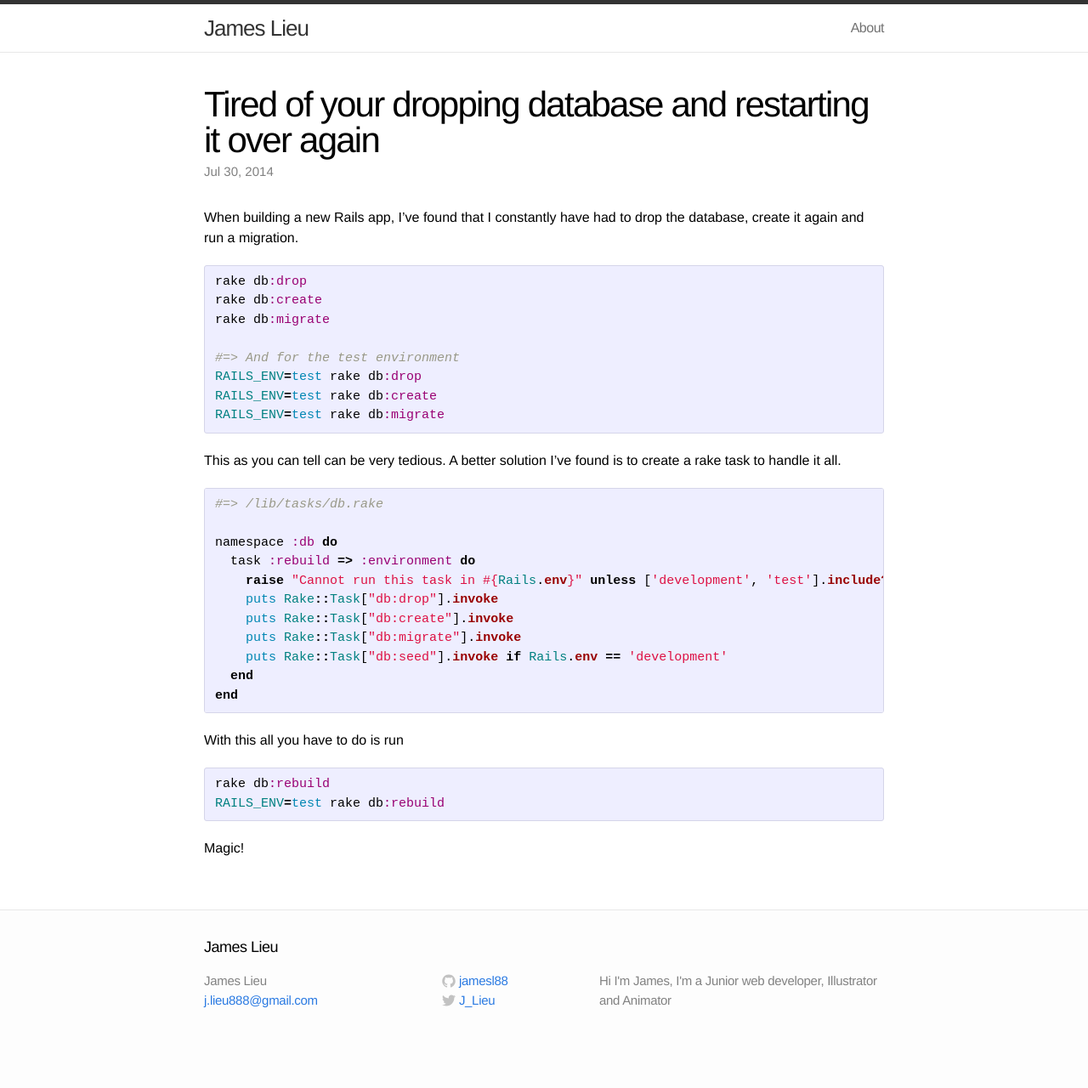
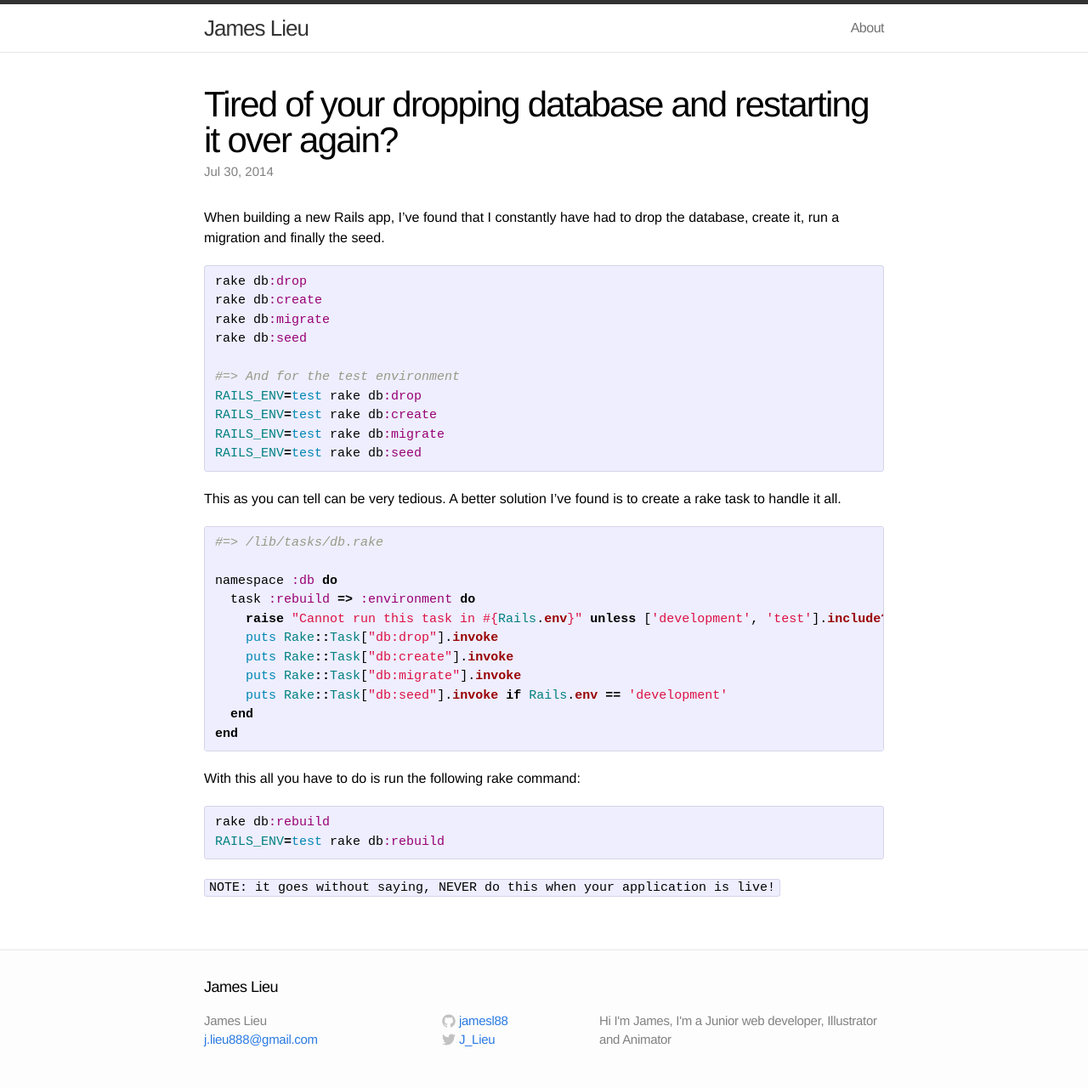
Before and after one commit to jameslieu/jameslieu.github.io, a Jekyll site: the page built from _posts/2014-07-30-rake-db-rebuild.markdown, in a window 1280 px wide. Shown: the whole page at 85% size. Built offline with Jekyll 4.4.1, drawn with Linux system fonts in a browser that asks for light colours; before the commit the page ends 1233 px from its top, so only the background shows below that.

```diff
--- a/_posts/2014-07-30-rake-db-rebuild.markdown
+++ b/_posts/2014-07-30-rake-db-rebuild.markdown
@@ -1,22 +1,24 @@
 ---
 layout: post
-title:  "Tired of your dropping database and restarting it over again"
+title:  "Tired of your dropping database and restarting it over again?"
 date:   2014-07-30 11:41:30
 categories: ruby rails
 ---
 
-When building a new Rails app, I've found that I constantly have had to drop the database, create it again and run a migration.
+When building a new Rails app, I've found that I constantly have had to drop the database, create it, run a migration and finally the seed.
 
 {% highlight ruby %}
 
 rake db:drop
 rake db:create
 rake db:migrate
+rake db:seed
 
 #=> And for the test environment
 RAILS_ENV=test rake db:drop
 RAILS_ENV=test rake db:create
 RAILS_ENV=test rake db:migrate
+RAILS_ENV=test rake db:seed
 
 {% endhighlight %}
 
@@ -36,14 +38,13 @@ namespace :db do
     puts Rake::Task["db:seed"].invoke if Rails.env == 'development'
   end
 end
-
 {% endhighlight %}
 
-With this all you have to do is run
+With this all you have to do is run the following rake command:
 
 {% highlight ruby %}
 rake db:rebuild
 RAILS_ENV=test rake db:rebuild
 {% endhighlight %}
 
-Magic!
+`NOTE: it goes without saying, NEVER do this when your application is live!`
```
Also changed, not shown: about.md (+8 -3 lines), 3 other files.
